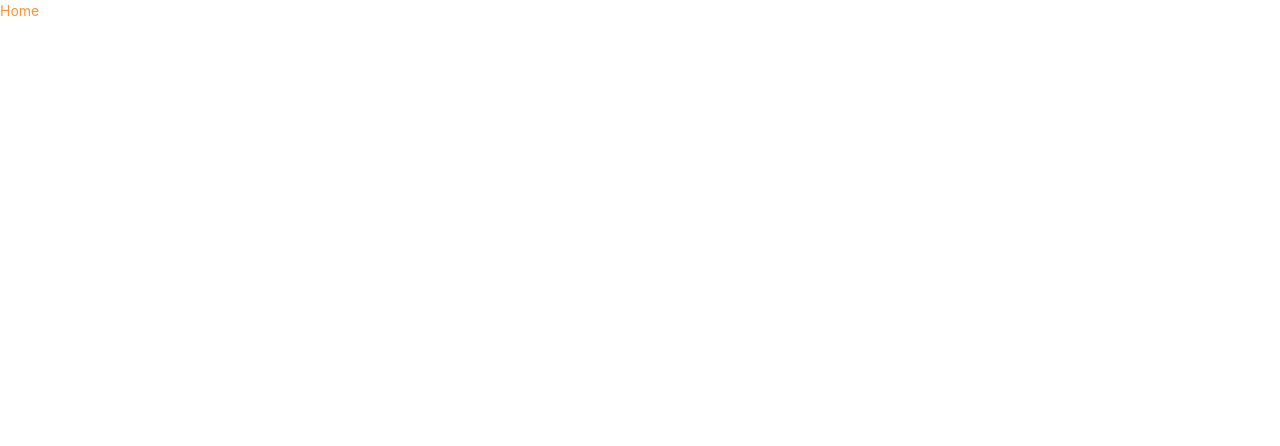
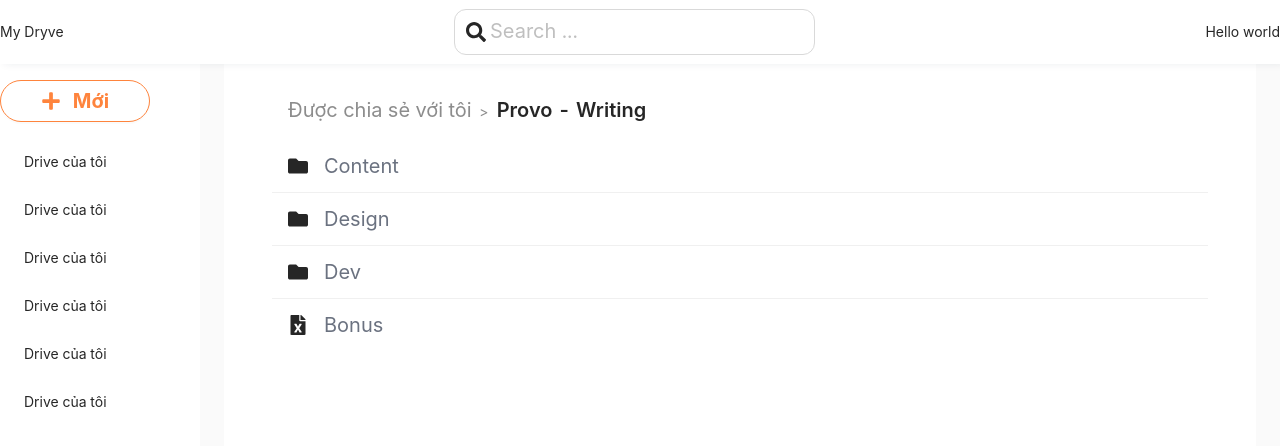
Before and after one commit to N3iV/PBL4-SyncFolder, a React (Create React App) app in the folder frontend-pbl4/: page / in a window 1280 px wide. Shown: the top 446 px of the page. Built offline with nearby package versions, Linux system fonts and the light colour scheme.

Commit message:
feat: Main page - View list folder

```diff
--- a/frontend-pbl4/package.json
+++ b/frontend-pbl4/package.json
@@ -9,6 +9,7 @@
     "antd": "^4.23.6",
     "react": "^18.2.0",
     "react-dom": "^18.2.0",
+    "react-icons": "^4.6.0",
     "react-router-dom": "^6.4.2",
     "react-scripts": "5.0.1",
     "sass": "^1.55.0",
--- /dev/null
+++ b/frontend-pbl4/src/layout/Default.jsx
@@ -0,0 +1,67 @@
+import {
+  LaptopOutlined,
+  NotificationOutlined,
+  UserOutlined,
+} from "@ant-design/icons";
+import { Button, Input, Layout, Menu } from "antd";
+import React from "react";
+import { FaPlus, FaSearch } from "react-icons/fa";
+
+const { Header, Content, Sider } = Layout;
+
+const Default = ({ children }) => {
+  return (
+    <Layout className="min-h-screen">
+      <Header className="flex items-center justify-between">
+        <div className="logo">My Dryve</div>
+        <div>
+          <Input
+            size="large"
+            placeholder="Search ..."
+            prefix={<FaSearch />}
+            className="rounded-xl text-xl"
+          />
+        </div>
+        <div>Hello world</div>
+      </Header>
+      <Layout>
+        <Sider className=" w-full min-h-screen site-layout-background">
+          <Button
+            className="my-4 flex items-center justify-center w-3/4 rounded-3xl font-bold text-xl py-5"
+            icon={<FaPlus className="mr-3" />}
+          >
+            Mới
+          </Button>
+
+          <Menu
+            mode="inline"
+            defaultSelectedKeys={["1"]}
+            defaultOpenKeys={["sub1"]}
+            style={{
+              height: "100%",
+              borderRight: 0,
+            }}
+          >
+            <Menu.Item>Drive của tôi</Menu.Item>
+            <Menu.Item>Drive của tôi</Menu.Item>
+            <Menu.Item>Drive của tôi</Menu.Item>
+            <Menu.Item>Drive của tôi</Menu.Item>
+            <Menu.Item>Drive của tôi</Menu.Item>
+            <Menu.Item>Drive của tôi</Menu.Item>
+          </Menu>
+        </Sider>
+        <Layout
+          style={{
+            padding: "0 24px 24px",
+          }}
+        >
+          <Content className="site-layout-background min-h-screen w-full px-12 py-4">
+            {children}
+          </Content>
+        </Layout>
+      </Layout>
+    </Layout>
+  );
+};
+
+export default Default;
--- a/frontend-pbl4/src/pages/Home.jsx
+++ b/frontend-pbl4/src/pages/Home.jsx
@@ -1,7 +1,54 @@
+import { Breadcrumb, List } from "antd";
 import React from "react";
-
+import { FaFileExcel, FaFolder } from "react-icons/fa";
+import Default from "../layout/Default";
 const Home = () => {
-  return <div className="text-orange-400">Home</div>;
+  const data = [
+    {
+      type: "folder",
+      icon: <FaFolder />,
+      title: "Content",
+    },
+    {
+      type: "folder",
+      icon: <FaFolder />,
+      title: "Design",
+    },
+    {
+      type: "folder",
+      icon: <FaFolder />,
+      title: "Dev",
+    },
+    {
+      type: "file-excel",
+      icon: <FaFileExcel />,
+      title: "Bonus",
+    },
+  ];
+  return (
+    <Default>
+      <Breadcrumb className="p-4" separator=">">
+        <Breadcrumb.Item className="text-xl">
+          Được chia sẻ với tôi
+        </Breadcrumb.Item>
+        <Breadcrumb.Item className="text-xl font-semibold">
+          Provo - Writing
+        </Breadcrumb.Item>
+      </Breadcrumb>
+      <List
+        itemLayout="horizontal"
+        dataSource={data}
+        renderItem={(item) => (
+          <List.Item className="hover:bg-slate-200 px-4">
+            <div className="flex items-center  cursor-pointer">
+              <span className="text-xl">{item.icon}</span>
+              <span className="ml-4 text-xl text-gray-500">{item.title}</span>
+            </div>
+          </List.Item>
+        )}
+      />
+    </Default>
+  );
 };
 
 export default Home;
--- a/frontend-pbl4/src/pages/Login.jsx
+++ b/frontend-pbl4/src/pages/Login.jsx
@@ -22,10 +22,6 @@ const Login = ({ heading, role }) => {
                 initialValues={{
                   remember: true,
                 }}
-                labelCol={{ flex: "110px" }}
-                labelAlign="left"
-                labelWrap
-                wrapperCol={{ flex: 1 }}
                 onFinish={onFinish}
                 onFinishFailed={onFinishFailed}
                 autoComplete="off"
@@ -44,8 +40,8 @@ const Login = ({ heading, role }) => {
                   label="Mật khẩu"
                   name="password"
                   //   rules={rules.password}
-                  validateStatus="error"
-                  help={error || null}
+                  // validateStatus="error"
+                  // help={error || null}
                 >
                   <Input.Password />
                 </Form.Item>
--- a/frontend-pbl4/src/pages/Register.jsx
+++ b/frontend-pbl4/src/pages/Register.jsx
@@ -32,10 +32,6 @@ const Register = () => {
             initialValues={{
               remember: true,
             }}
-            labelCol={{ flex: "80px" }}
-            labelAlign="left"
-            labelWrap
-            wrapperCol={{ flex: 1 }}
             onFinish={onFinish}
             onFinishFailed={onFinishFailed}
             autoComplete="off"
@@ -56,8 +52,8 @@ const Register = () => {
             <Form.Item
               label="Email"
               name="email"
-              validateStatus="error"
-              help={error || null}
+              // validateStatus="error"
+              // help={error || null}
             >
               <Input />
             </Form.Item>
--- a/frontend-pbl4/src/styles/global.scss
+++ b/frontend-pbl4/src/styles/global.scss
@@ -11,7 +11,9 @@ img {
   background-repeat: no-repeat;
   background-position: center;
 }
-
+// .ant-form-item-control-input-content {
+//   border: 1px solid $--color-primary !important;
+// }
 .nav-title.ant-typography,
 .hero-title {
   color: $--color-secondary !important;
@@ -22,7 +24,6 @@ img {
 .ant-btn,
 .ant-btn:hover,
 .ant-btn:active {
-  border-radius: 8px;
   color: $--color-secondary;
   border-color: $--color-secondary;
 }
@@ -41,27 +42,17 @@ img {
 }
 
 .site-layout-background {
-  object-fit: cover;
-  background-size: cover;
-  background-repeat: no-repeat;
+  background-color: #ffff;
   width: 100%;
   height: 85%;
   background-position: top;
-  background: rgb(26, 37, 66);
-
-  background-image: linear-gradient(
-      0deg,
-      rgba(26, 37, 66, 1) 8%,
-      rgba(26, 37, 66, 0.6561975131849616) 43%,
-      rgba(187, 190, 241, 0) 100%
-    ),
-    url("https://images.unsplash.com/photo-1501961431051-1b13e78c4551?ixlib=rb-1.2.1&ixid=MnwxMjA3fDB8MHxwaG90by1wYWdlfHx8fGVufDB8fHx8&auto=format&fit=crop&w=1332&q=80");
 }
 .ant-layout-header {
   box-shadow: 4px 0px 8px 0px #1a254214;
   background-color: $--color-white !important;
   position: sticky;
   top: 0;
+  padding: 0;
   z-index: 999;
 }
 
@@ -262,3 +253,6 @@ a {
   padding: 0 30px;
   text-overflow: initial;
 }
+.ant-form-item-row {
+  flex-direction: column;
+}
--- a/frontend-pbl4/src/styles/pages/login.module.scss
+++ b/frontend-pbl4/src/styles/pages/login.module.scss
@@ -72,7 +72,6 @@
     .ant-input,
     .ant-input-password {
       border-radius: 8px;
-      border: none;
       background: #f0f0f0;
     }
     .ant-form-item-label
```
Also changed, not shown: 1 other file (tests, documents, lock files or other folders).
